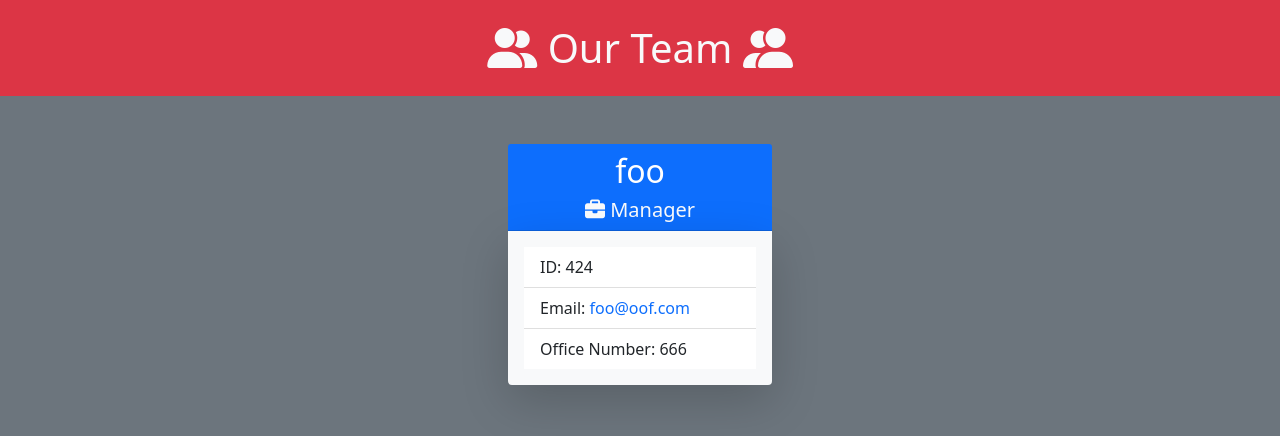
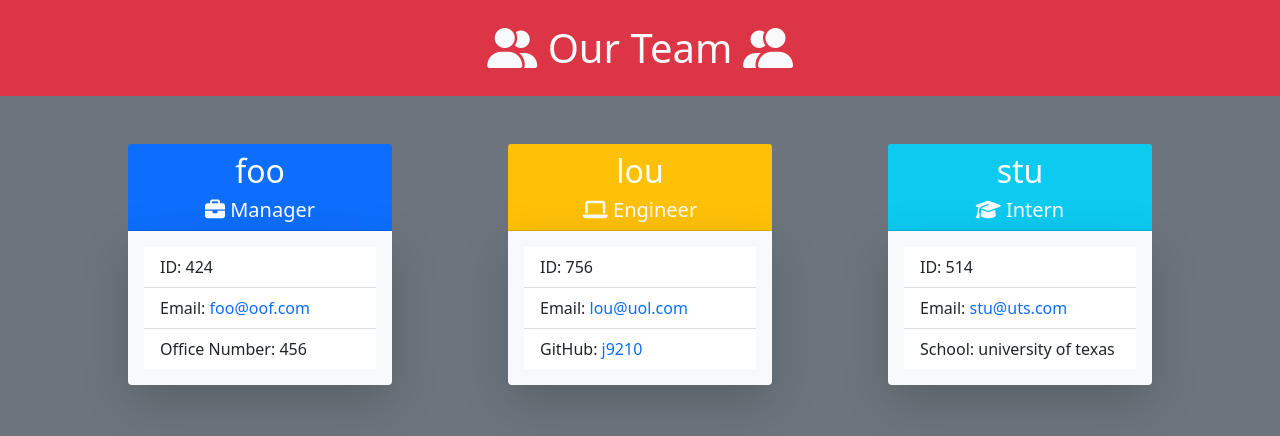
Before and after one commit to j9210/team-profile-generator, a website: page dist/index.html in a window 1280 px wide. Drawn offline with nearby package versions, Linux system fonts and the light colour scheme.

Commit message:
add screenshot

```diff
--- a/dist/index.html
+++ b/dist/index.html
@@ -27,7 +27,39 @@
                     <ul class="list-group list-group-flush">
                         <li class="list-group-item">ID: 424</li>
                         <li class="list-group-item">Email: <a href="mailto:foo@oof.com" class="text-decoration-none">foo@oof.com</a> </li>
-                        <li class="list-group-item">Office Number: 666</li>
+                        <li class="list-group-item">Office Number: 456</li>
+                    </ul>
+                </div>
+            </div>
+
+            <div style="width: 18rem;">
+                <div class="card-header bg-warning text-center">
+                    <h2 class="card-text text-white">lou</h2>
+                    <h5 class="card-text text-light">
+                        <span><i class="fas fa-laptop"></i></span> Engineer
+                    </h5>
+                </div>
+                <div class="card-body bg-light rounded-bottom shadow-lg mb-3">
+                    <ul class="list-group list-group-flush">
+                        <li class="list-group-item">ID: 756</li>
+                        <li class="list-group-item">Email: <a href="mailto:lou@uol.com" class="text-decoration-none">lou@uol.com</a> </li>
+                        <li class="list-group-item">GitHub: <a href="https://github.com/j9210" class="text-decoration-none">j9210</a></li>
+                    </ul>
+                </div>
+            </div>
+
+            <div style="width: 18rem;">
+                <div class="card-header bg-info text-center">
+                    <h2 class="card-text text-white">stu</h2>
+                    <h5 class="card-text text-light">
+                        <span><i class="fas fa-graduation-cap"></i></span> Intern
+                    </h5>
+                </div>
+                <div class="card-body bg-light rounded-bottom shadow-lg mb-3">
+                    <ul class="list-group list-group-flush">
+                        <li class="list-group-item">ID: 514</li>
+                        <li class="list-group-item">Email: <a href="mailto:stu@uts.com" class="text-decoration-none">stu@uts.com</a> </li>
+                        <li class="list-group-item">School: university of texas</li>
                     </ul>
                 </div>
             </div>
```
Also changed, not shown: assets/imgs/Screenshot.jpg (added).
